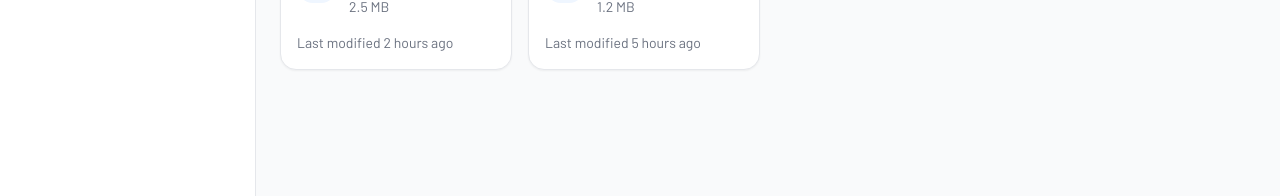
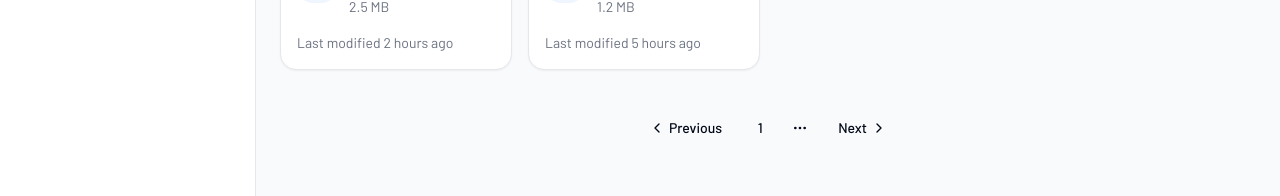
Before and after one commit to peterdinis/Cloud-Nest, a Next.js app: page /dashboard in a window 1280 px wide. Shown: the part 423-619 px from the top of the page. Built offline with nearby package versions, Linux system fonts and the light colour scheme.

Commit message:
feat: Adding pagination to dashboard

```diff
--- a/app/_components/dashboard/DashboardWrapper.tsx
+++ b/app/_components/dashboard/DashboardWrapper.tsx
@@ -5,6 +5,15 @@
 import FileCard from './FileCard';
 import { TopBar } from './TopBar';
 import { Sidebar } from './Sidebar';
+import {
+  Pagination,
+  PaginationContent,
+  PaginationEllipsis,
+  PaginationItem,
+  PaginationLink,
+  PaginationNext,
+  PaginationPrevious,
+} from "@/components/ui/pagination"
 
 const DashboardWrapper: FC = () => {
   const [isSidebarOpen, setIsSidebarOpen] = useState(true);
@@ -17,6 +26,7 @@
   ];
 
   return (
+    <>
       <div className="min-h-screen bg-gray-50 dark:bg-background flex">
         <Sidebar isOpen={isSidebarOpen} setIsOpen={setIsSidebarOpen} />
 
@@ -49,9 +59,29 @@
                 ))}
               </div>
             </motion.div>
+            <div className='pt-10'>
+              <Pagination>
+                <PaginationContent>
+                  <PaginationItem>
+                    <PaginationPrevious href="#" />
+                  </PaginationItem>
+                  <PaginationItem>
+                    <PaginationLink href="#">1</PaginationLink>
+                  </PaginationItem>
+                  <PaginationItem>
+                    <PaginationEllipsis />
+                  </PaginationItem>
+                  <PaginationItem>
+                    <PaginationNext href="#" />
+                  </PaginationItem>
+                </PaginationContent>
+              </Pagination>
+            </div>
+
           </main>
         </div>
       </div>
+    </>
   )
 }
 
--- /dev/null
+++ b/components/ui/pagination.tsx
@@ -0,0 +1,117 @@
+import * as React from "react"
+import { ChevronLeft, ChevronRight, MoreHorizontal } from "lucide-react"
+
+import { cn } from "@/lib/utils"
+import { ButtonProps, buttonVariants } from "@/components/ui/button"
+
+const Pagination = ({ className, ...props }: React.ComponentProps<"nav">) => (
+  <nav
+    role="navigation"
+    aria-label="pagination"
+    className={cn("mx-auto flex w-full justify-center", className)}
+    {...props}
+  />
+)
+Pagination.displayName = "Pagination"
+
+const PaginationContent = React.forwardRef<
+  HTMLUListElement,
+  React.ComponentProps<"ul">
+>(({ className, ...props }, ref) => (
+  <ul
+    ref={ref}
+    className={cn("flex flex-row items-center gap-1", className)}
+    {...props}
+  />
+))
+PaginationContent.displayName = "PaginationContent"
+
+const PaginationItem = React.forwardRef<
+  HTMLLIElement,
+  React.ComponentProps<"li">
+>(({ className, ...props }, ref) => (
+  <li ref={ref} className={cn("", className)} {...props} />
+))
+PaginationItem.displayName = "PaginationItem"
+
+type PaginationLinkProps = {
+  isActive?: boolean
+} & Pick<ButtonProps, "size"> &
+  React.ComponentProps<"a">
+
+const PaginationLink = ({
+  className,
+  isActive,
+  size = "icon",
+  ...props
+}: PaginationLinkProps) => (
+  <a
+    aria-current={isActive ? "page" : undefined}
+    className={cn(
+      buttonVariants({
+        variant: isActive ? "outline" : "ghost",
+        size,
+      }),
+      className
+    )}
+    {...props}
+  />
+)
+PaginationLink.displayName = "PaginationLink"
+
+const PaginationPrevious = ({
+  className,
+  ...props
+}: React.ComponentProps<typeof PaginationLink>) => (
+  <PaginationLink
+    aria-label="Go to previous page"
+    size="default"
+    className={cn("gap-1 pl-2.5", className)}
+    {...props}
+  >
+    <ChevronLeft className="h-4 w-4" />
+    <span>Previous</span>
+  </PaginationLink>
+)
+PaginationPrevious.displayName = "PaginationPrevious"
+
+const PaginationNext = ({
+  className,
+  ...props
+}: React.ComponentProps<typeof PaginationLink>) => (
+  <PaginationLink
+    aria-label="Go to next page"
+    size="default"
+    className={cn("gap-1 pr-2.5", className)}
+    {...props}
+  >
+    <span>Next</span>
+    <ChevronRight className="h-4 w-4" />
+  </PaginationLink>
+)
+PaginationNext.displayName = "PaginationNext"
+
+const PaginationEllipsis = ({
+  className,
+  ...props
+}: React.ComponentProps<"span">) => (
+  <span
+    aria-hidden
+    className={cn("flex h-9 w-9 items-center justify-center", className)}
+    {...props}
+  >
+    <MoreHorizontal className="h-4 w-4" />
+    <span className="sr-only">More pages</span>
+  </span>
+)
+PaginationEllipsis.displayName = "PaginationEllipsis"
+
+export {
+  Pagination,
+  PaginationContent,
+  PaginationLink,
+  PaginationItem,
+  PaginationPrevious,
+  PaginationNext,
+  PaginationEllipsis,
+}
```
Also changed, not shown: components/ui/button.tsx (+24 -24 lines). Lines whose indentation alone changed are shown as unchanged.
